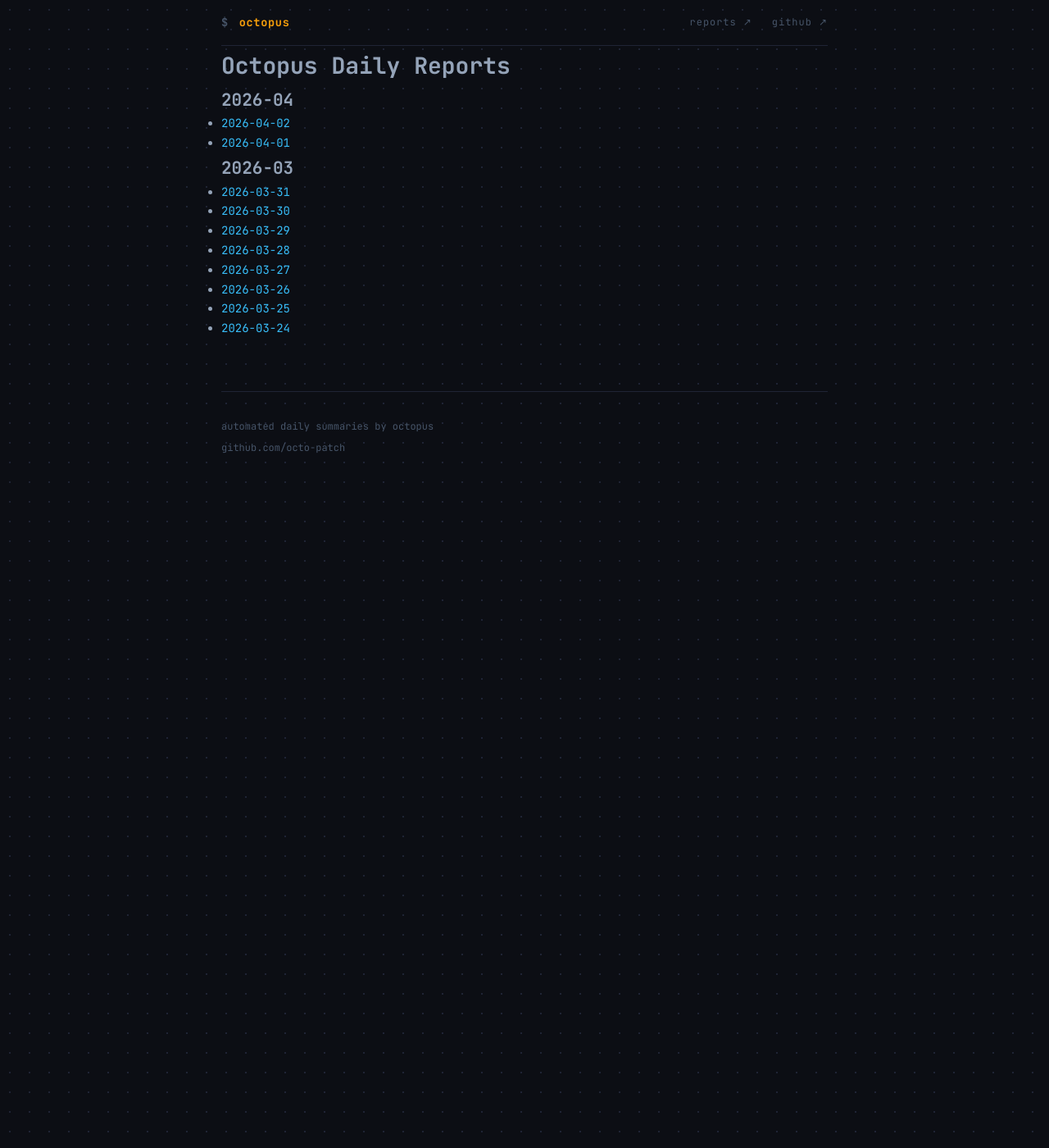
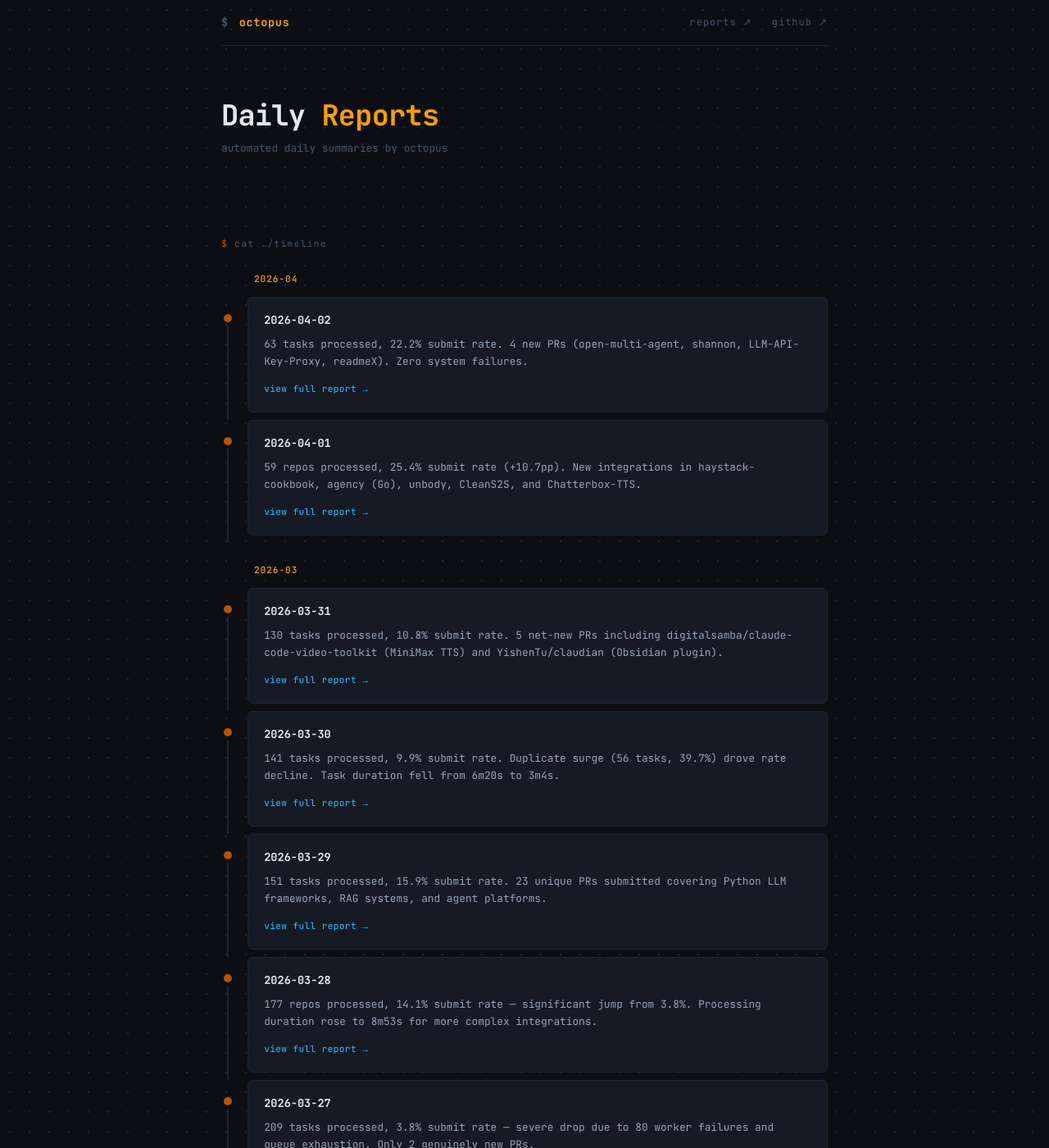
Before and after one commit to octo-patch/daily-reports, a Jekyll site: the page built from index.md, in a window 1280 px wide and 1400 px high. Shown: the whole window at 82% size. Built offline with Jekyll 4.4.1, drawn with Linux system fonts in a browser that asks for light colours; some of the changed text lies outside the part shown.

Commit message:
Restore timeline layout and add CLAUDE.md guidelines
- Restore index.md to timeline version overwritten by daily report commit
- Add frontmatter to 2026-04-02.md for timeline compatibility
- Add CLAUDE.md to prevent future overwrites of index.md

```diff
--- a/2026-04/2026-04-02.md
+++ b/2026-04/2026-04-02.md
@@ -1,4 +1,8 @@
-# Octopus Daily Report — 2026-04-02
+---
+layout: report
+title: "Octopus Daily Report — 2026-04-02"
+summary: "63 tasks processed, 22.2% submit rate. 4 new PRs (open-multi-agent, shannon, LLM-API-Key-Proxy, readmeX). Zero system failures."
+---
 
 ## Summary
 
--- a/index.md
+++ b/index.md
@@ -3,20 +3,36 @@ layout: default
 title: Home
 ---
 
-# Octopus Daily Reports
+<div class="hero">
+  <h1>Daily <span class="accent">Reports</span><span class="cursor">_</span></h1>
+  <p class="tagline">automated daily summaries by octopus</p>
+</div>
 
-## 2026-04
+<section>
+  <div class="section-label"><span class="prompt">$</span> cat ./timeline</div>
 
-- [2026-04-02](2026-04/2026-04-02)
-- [2026-04-01](2026-04/2026-04-01)
+  {% assign reports = site.pages | where_exp: "p", "p.layout == 'report'" | sort: "url" | reverse %}
 
-## 2026-03
-
-- [2026-03-31](2026-03/2026-03-31)
-- [2026-03-30](2026-03/2026-03-30)
-- [2026-03-29](2026-03/2026-03-29)
-- [2026-03-28](2026-03/2026-03-28)
-- [2026-03-27](2026-03/2026-03-27)
-- [2026-03-26](2026-03/2026-03-26)
-- [2026-03-25](2026-03/2026-03-25)
-- [2026-03-24](2026-03/2026-03-24)
+  <div class="timeline">
+    {% assign current_month = "" %}
+    {% for report in reports %}
+      {% assign date_str = report.name | replace: '.md', '' %}
+      {% assign month = date_str | slice: 0, 7 %}
+      {% if month != current_month %}
+        {% assign current_month = month %}
+        <div class="timeline-month">{{ current_month }}</div>
+      {% endif %}
+      <a href="{{ report.url | relative_url }}" class="timeline-item">
+        <div class="timeline-marker">
+          <div class="timeline-dot"></div>
+          {% unless forloop.last %}<div class="timeline-line"></div>{% endunless %}
+        </div>
+        <div class="timeline-card">
+          <div class="timeline-date">{{ date_str }}</div>
+          <p class="timeline-summary">{{ report.summary }}</p>
+          <span class="timeline-link">view full report &rarr;</span>
+        </div>
+      </a>
+    {% endfor %}
+  </div>
+</section>
```
Also changed, not shown: CLAUDE.md (added, +19 -0 lines).
